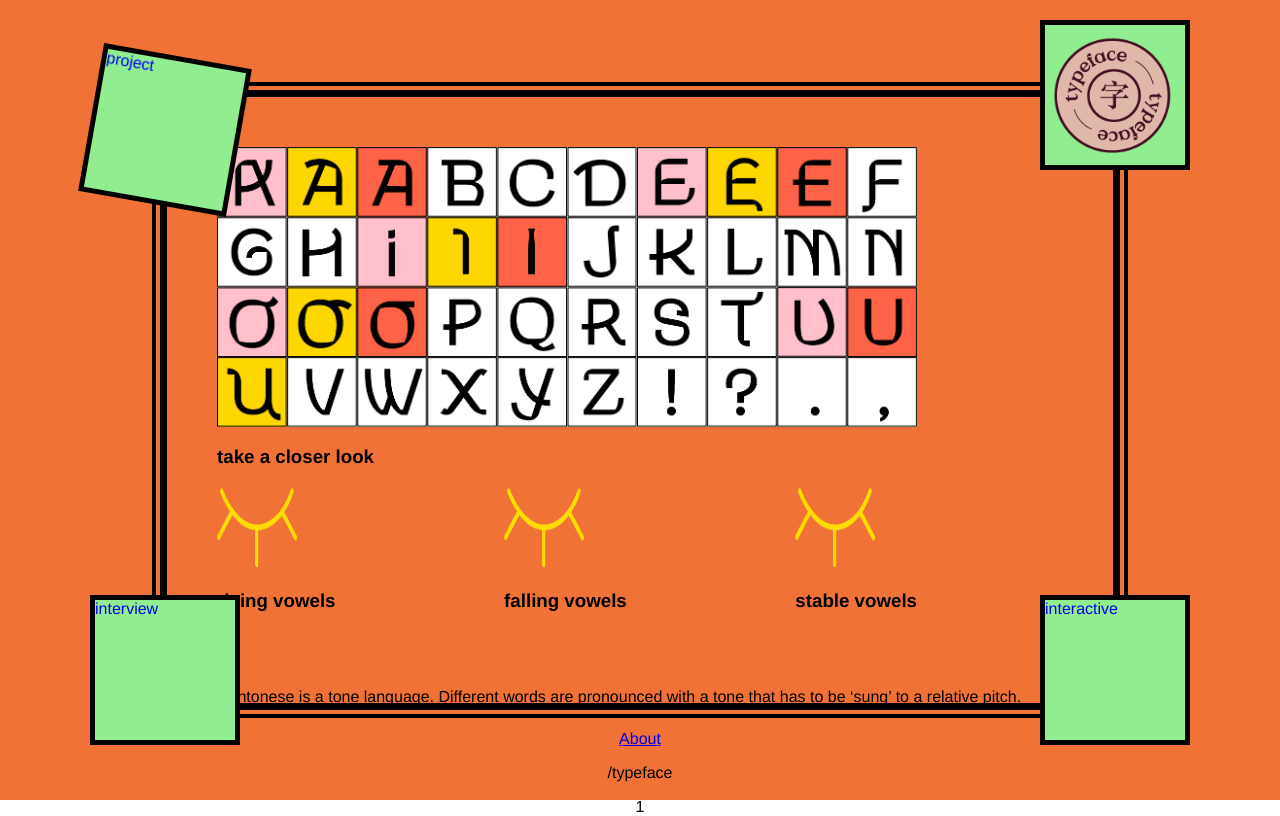
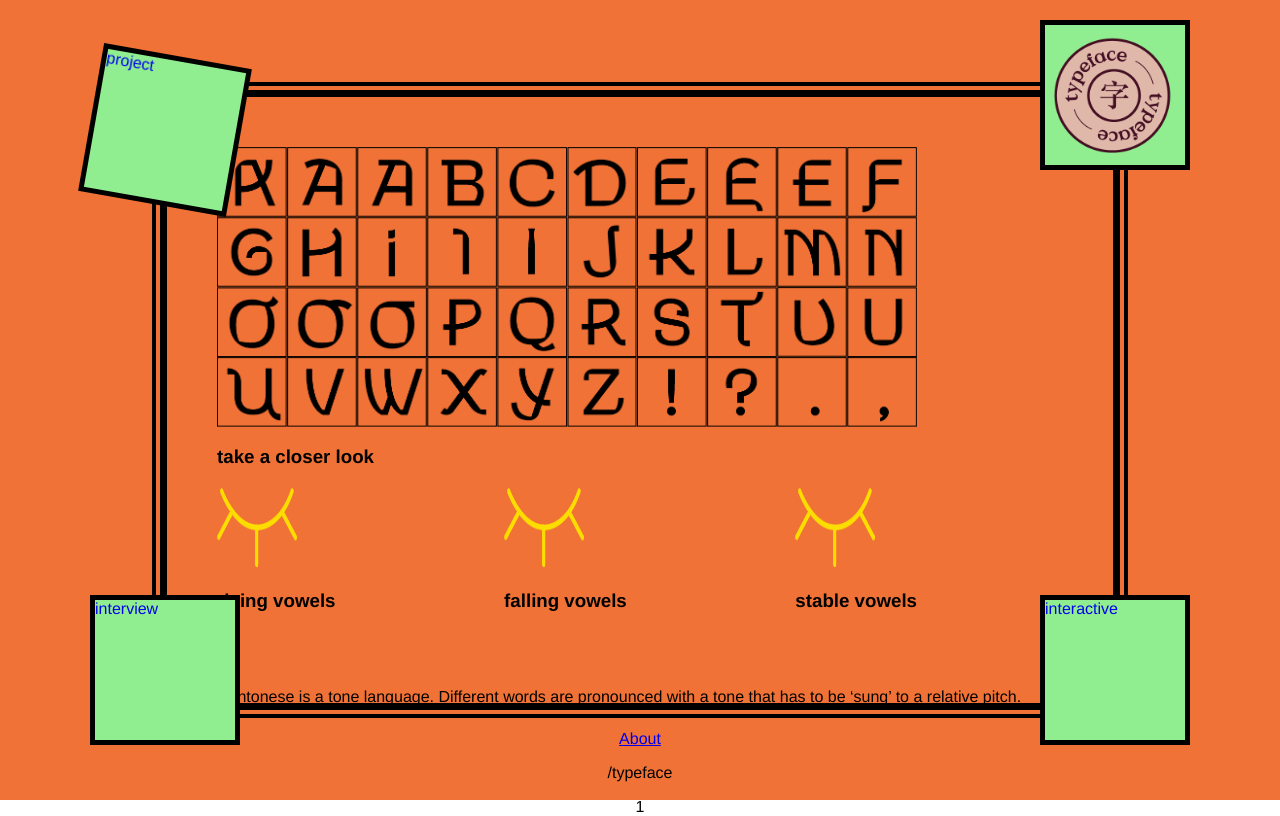
Before and after one commit to timbusuttil/jyut-sans-web, a Vue app: page /#/typeface in a window 1280 px wide. Built offline with nearby package versions, Linux system fonts and the light colour scheme.

Commit message:
took out coloured backgrounds

```diff
--- a/src/components/HoverSpecimen.vue
+++ b/src/components/HoverSpecimen.vue
@@ -267,7 +267,7 @@ export default {
 }
 
 .character {
-  background: white;
+  background: rgb(241, 114, 54);
   width: 70px;
   height: 70px;
   /* border: 1px solid black; */
@@ -291,8 +291,7 @@ export default {
   width: 80px;
   height: 80px;
 }
-
-.rising {
+/* .rising {
   background: pink;
 }
 
@@ -302,5 +301,5 @@ export default {
 
 .stable {
   background: tomato;
-}
+} */
 </style>
```
